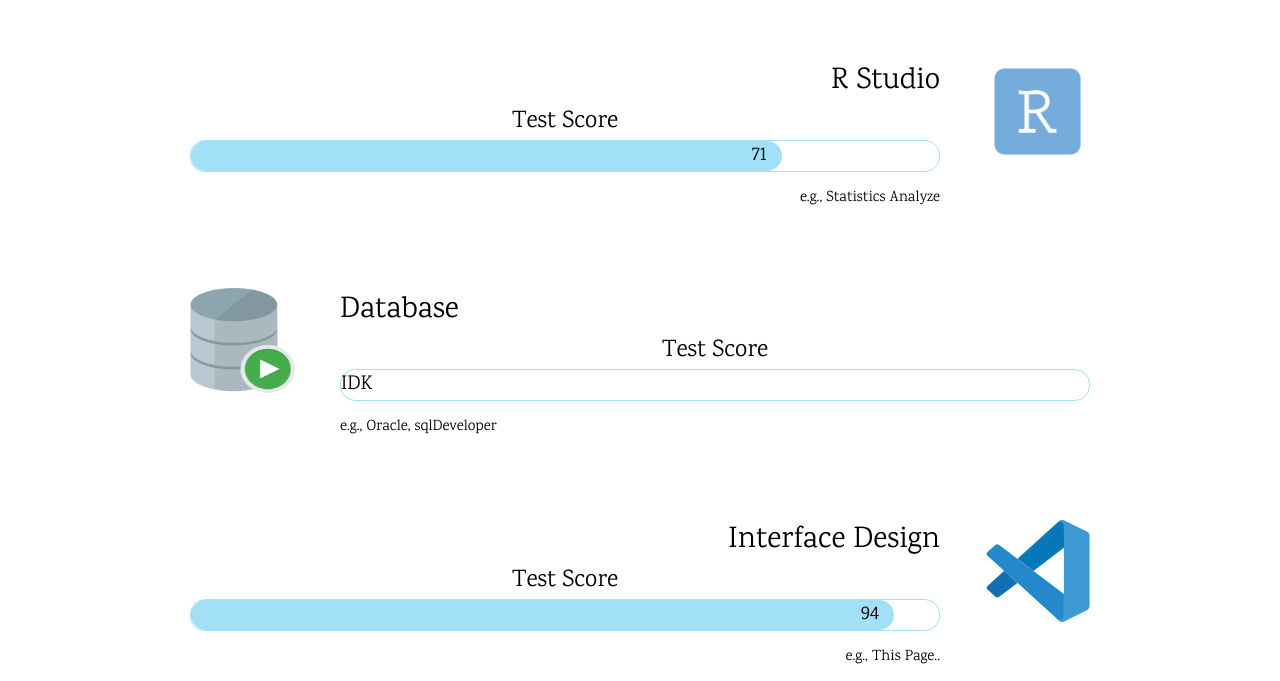
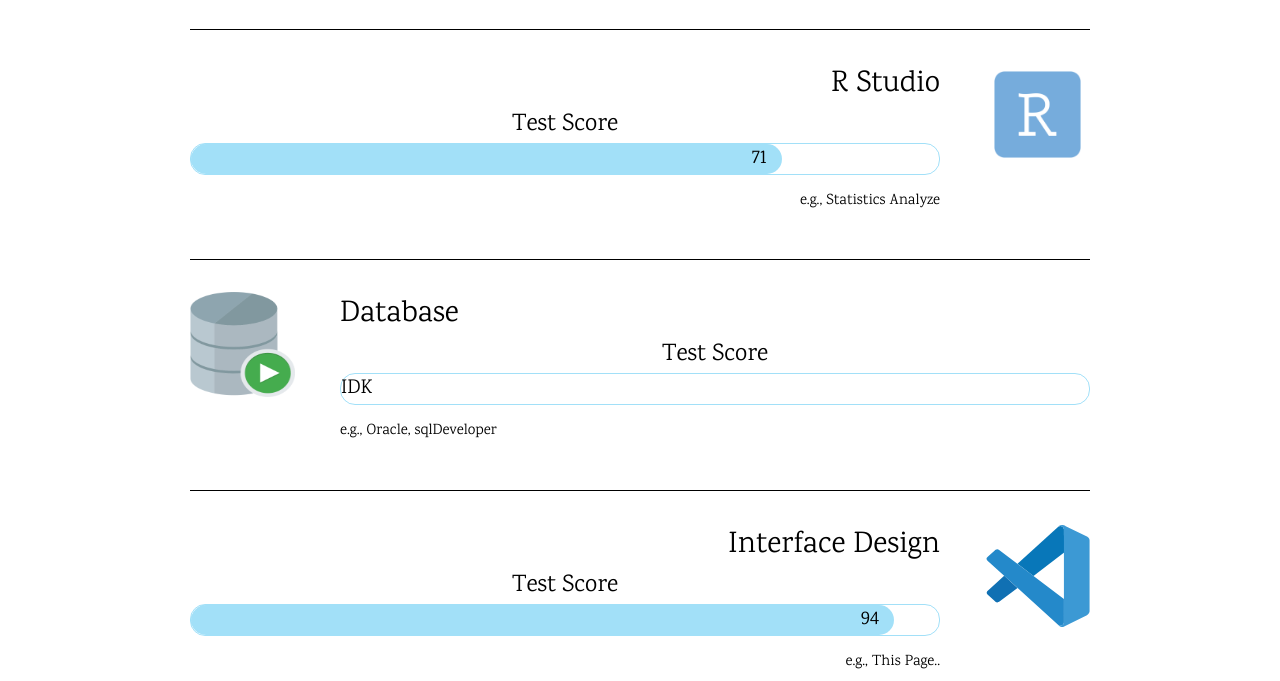
Before and after one commit to ljsuuuuuuuu/ljsuuuuuuuu.github.io, a plain HTML site: page index.html in a window 1280 px wide. Shown: the part 735-1416 px from the top of the page. Drawn offline with nearby package versions, Linux system fonts and the light colour scheme.

Commit message:
Add files via upload

```diff
--- a/index.html
+++ b/index.html
@@ -48,9 +48,7 @@
             display: inline-flex;
             align-self: center;
             width: 60rem;
-            /* border: solid 1px; */
-            border-radius: 30px;
-            /* justify-content: space-evenly; */
+            border-bottom: solid 1px;
         }
 
         .paddingRight3 {
```
